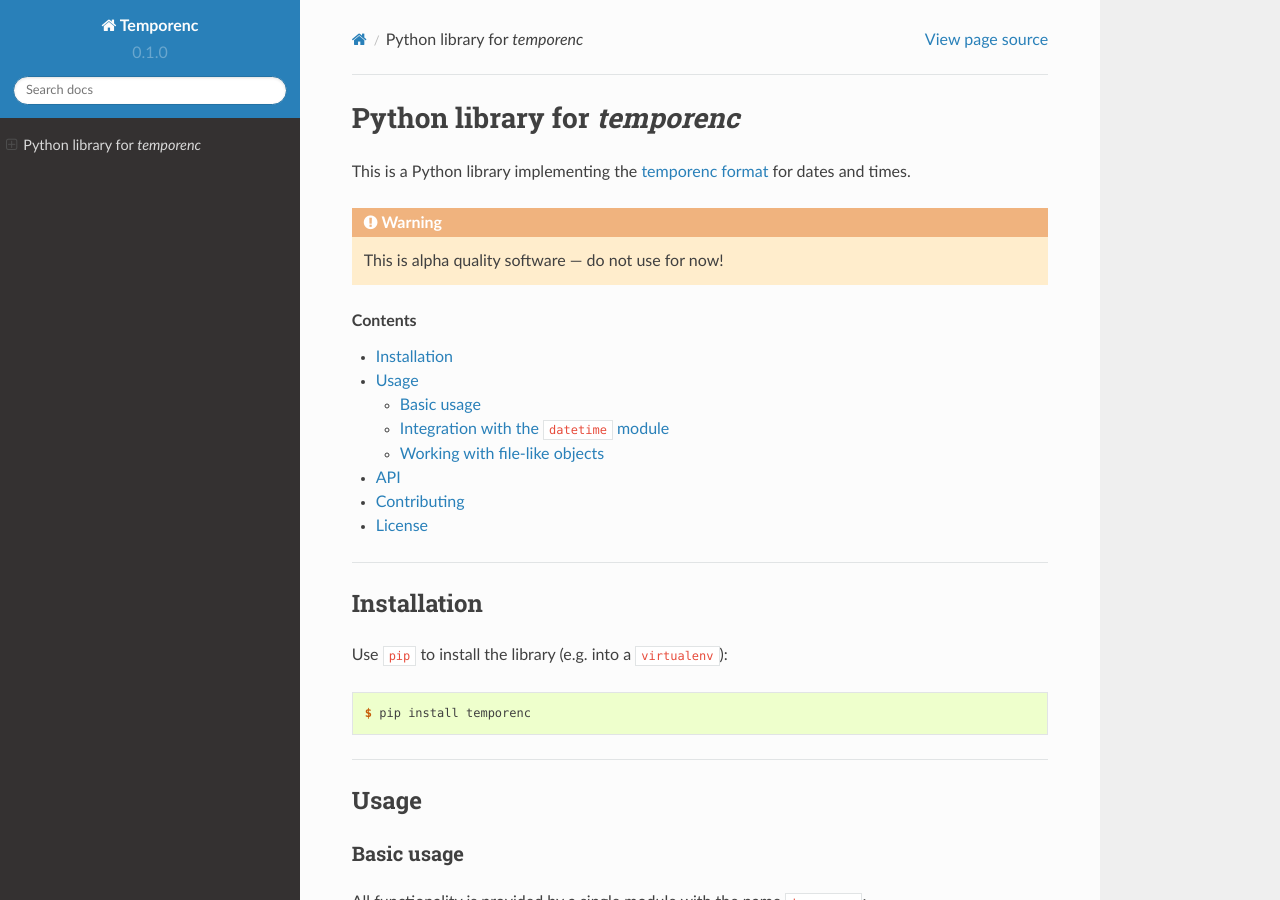
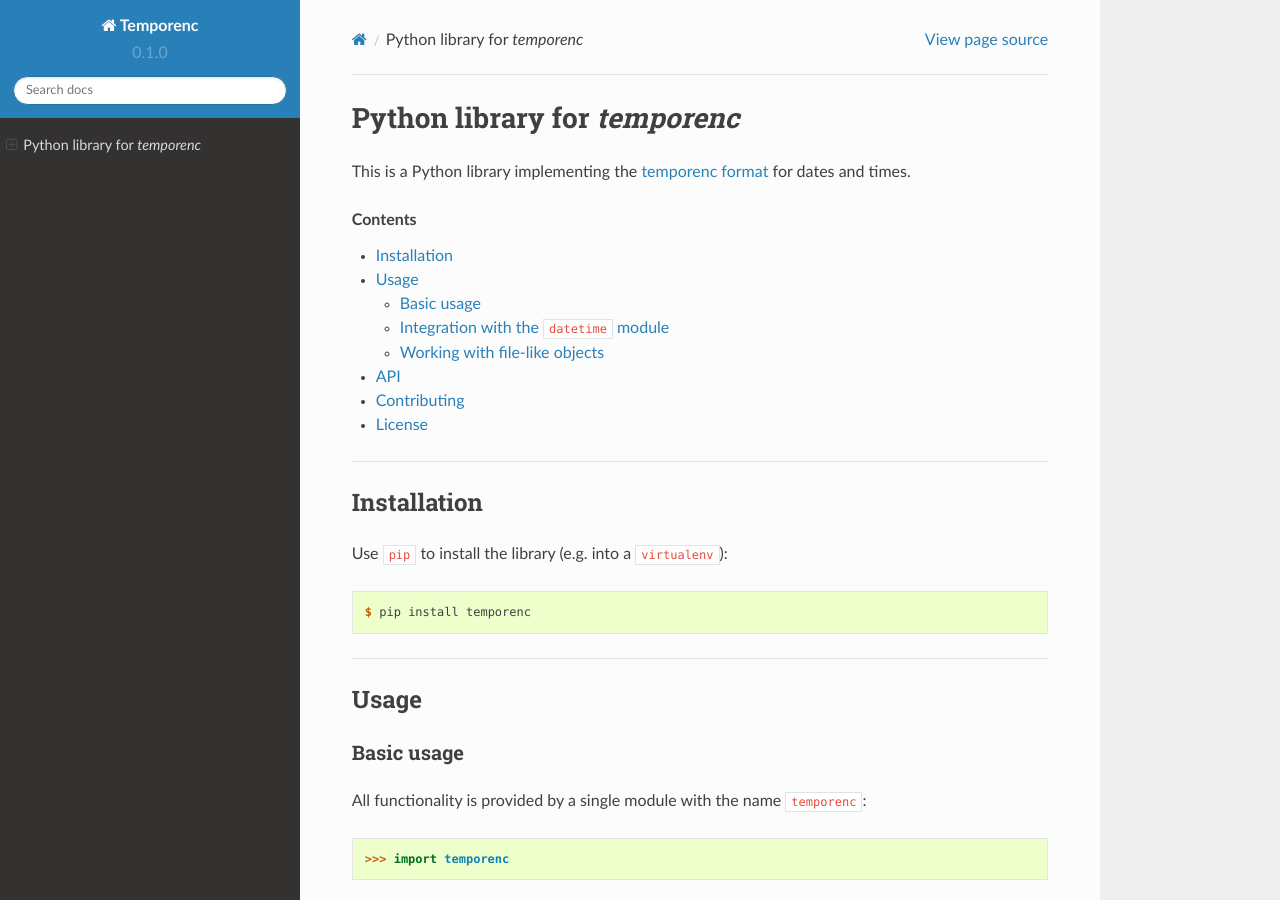
Before and after one commit to temporenc/temporenc-python, a Sphinx documentation site: the page built from doc/index.rst, in a window 1280 px wide and 900 px high. Built offline with Sphinx 7.4.7 and the Read the Docs theme 2.0.0, drawn with Linux system fonts in a browser that asks for light colours.

Commit message:
Drop the 'alpha quality' warning from the docs

```diff
--- a/doc/index.rst
+++ b/doc/index.rst
@@ -4,10 +4,6 @@ Python library for *temporenc*
 
 This is a Python library implementing the `temporenc format
 <https://github.com/wbolster/temporenc>`_ for dates and times.
-
-.. warning::
-
-   This is alpha quality software — do not use for now!
 
 
 .. contents:: Contents
```
